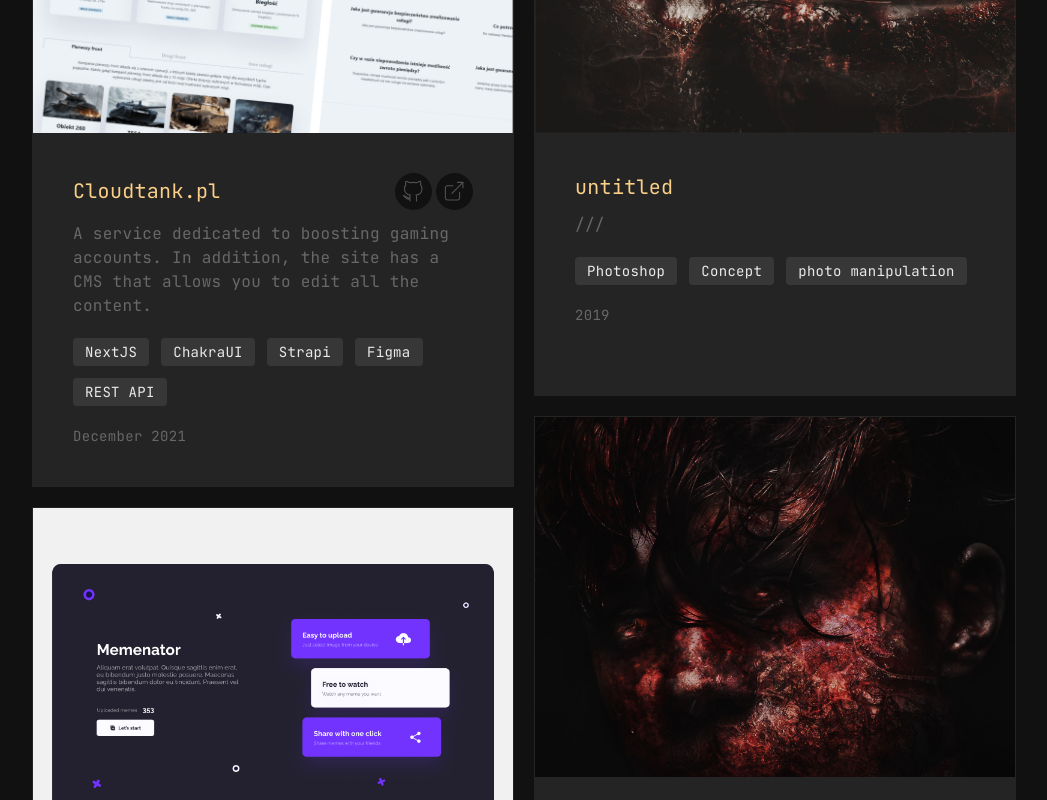
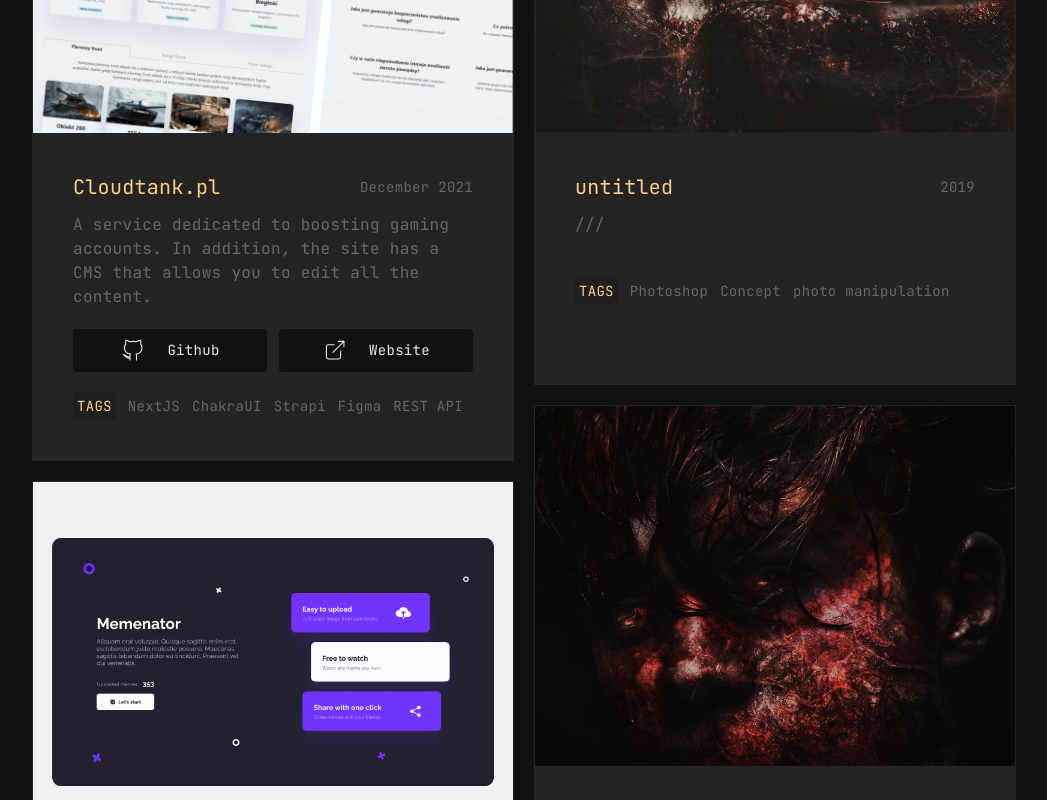
Before and after one commit to BLOCKYe/Portfolio-3.0, a Next.js app: page / in a window 1280 px wide. Shown: the part 1040-1840 px from the top of the page, without its empty margins (116-1163 px from the left). Built offline with nearby package versions, Linux system fonts and the light colour scheme.

Commit message:
Change some ProjectCard.tsx view

```diff
--- a/components/common/Tag/Tag.tsx
+++ b/components/common/Tag/Tag.tsx
@@ -15,7 +15,7 @@
 class Tag extends Component<ITag, any> {
     render() {
         return (
-            <div className={'bg-[#373737] p-1 px-3 text-sm rounded'}>
+            <div className={'text-sm rounded text-justWhite-dark'}>
                 {this.props.text}
             </div>
         );
--- a/components/home/ProjectCard/ProjectCard.tsx
+++ b/components/home/ProjectCard/ProjectCard.tsx
@@ -32,43 +32,55 @@
     render() {
         return (
             <div className={'bg-justDark-light transition-all border-[1px] border-justDark-light hover:border-[1px] ' +
-                    'overflow-hidden group'}>
+                'overflow-hidden group hover:border-b-extra-color'}>
 
                 <img src={this.props.thumbnail} alt={this.props.title}
-                    className={'group-hover:scale-105 transition-all'} />
+                    className={'group-hover:scale-105 transition-all w-full'} />
 
-                <div className="p-3 md:p-10">
-                    <div className="flex items-center justify-between flex-wrap mt-5 md:mt-0 ">
+                <div className="p-3 md:p-10 py-10">
+                    <div className="flex items-center justify-between flex-wrap">
                         <div className="text-xl text-extra-color">
                             {this.props.title}
                         </div>
 
-                        <div className="flex gap-1">
-                            {this.props.githubLink && (
-                                <Github onClick={() => Helpers.navigate(this.props.githubLink)}
-                                    className={'cursor-pointer transition-all icon !min-w-fit'} />
-                            )}
-
-                            {this.props.websiteLink && (
-                                <Link onClick={() => Helpers.navigate(this.props.websiteLink)}
-                                    className={'cursor-pointer transition-all icon !min-w-fit'} />
-                            )}
+                        <div className="text-sm text-justWhite-dark">
+                            {this.props.date}
                         </div>
                     </div>
 
-                    <div className="text-md text-justWhite-dark mt-3 group-hover:text-justWhite-light transition-all">
+                    <div className="text-md text-justWhite-dark mt-3">
                         {this.props.desc}
                     </div>
 
-                    <div className="flex gap-2 md:gap-3 mt-5 flex-wrap">
+                    <div className="flex gap-3 mt-5 text-sm justify-between flex-wrap md:flex-nowrap">
+                        {this.props.githubLink && (
+                            <div onClick={() => Helpers.navigate(this.props.githubLink)}
+                                className={'w-full justify-center flex items-center gap-5 rounded bg-justDark-black py-2 px-5 transition-all cursor-pointer hover:text-extra-color'}>
+                                <Github />
+                                Github
+                            </div>
+                        )}
+
+                        {this.props.websiteLink && (
+                            <div onClick={() => Helpers.navigate(this.props.websiteLink)}
+                                className={'w-full justify-center flex items-center gap-5 rounded bg-justDark-black py-2 px-5 transition-all cursor-pointer hover:text-extra-color'}>
+                                <Link />
+                                Website
+                            </div>
+                        )}
+                    </div>
+
+                    <div className="flex gap-2 md:gap-3 mt-5 flex-wrap items-center">
+
+                        <div className={'text-sm bg-[#1F1F1F] text-extra-color p-1'}>
+                            TAGS
+                        </div>
+
                         {[].slice.call(this.props.tags).map((tag: string) =>
                             <Tag key={tag} text={tag} />
                         )}
                     </div>
 
-                    <div className="mt-5 text-sm text-justWhite-dark">
-                        {this.props.date}
-                    </div>
                 </div>
             </div>
         );
```
Also changed, not shown: pages/api/data.json (+8 -8 lines).
